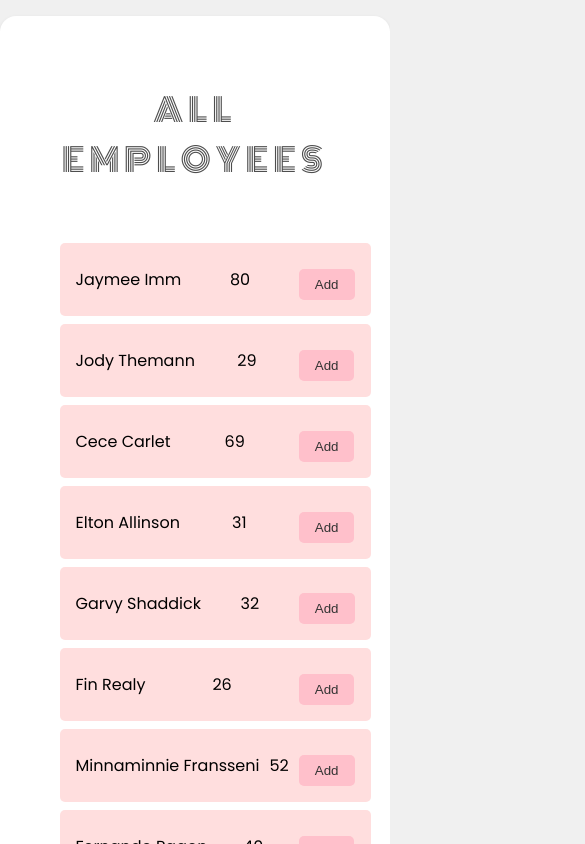
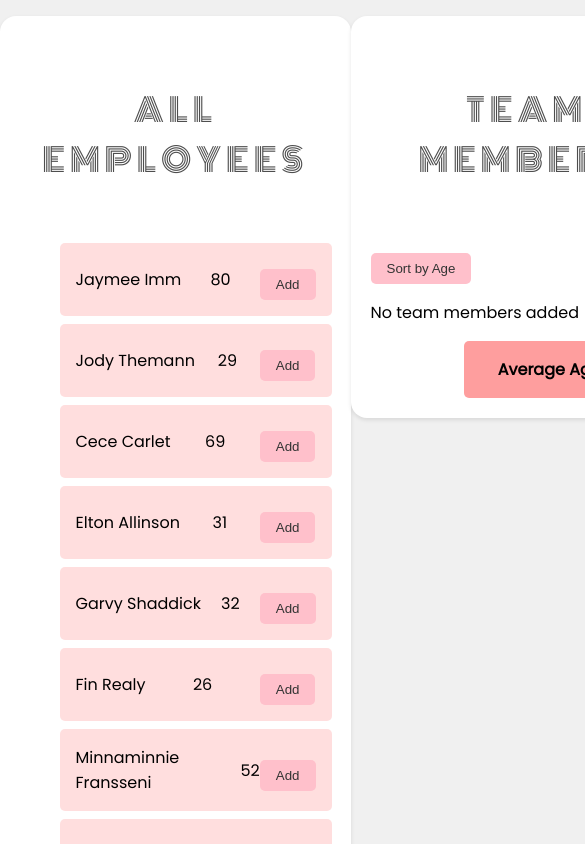
Before and after one commit to RuchikaKadam/react_employeeCart_day13ew, a React (Create React App) app: page / in a window 390 px wide. Shown: the top 844 px of the page, 585 px wide, since content can reach past the window. Built offline with nearby package versions, Linux system fonts and the light colour scheme.

Commit message:
ui responsiveness

```diff
--- a/src/App.css
+++ b/src/App.css
@@ -8,7 +8,7 @@ body {
 }
 
 .team_cont, .emp_cont {
-  width: 48dvw;
+  width: 40dvw;
   height:fit-content;
   margin: 5dvb;
   padding: 1dvw 5dvw;
@@ -75,7 +75,7 @@ button:hover {
 
 @media only screen and (max-width: 768px) {
   .team_cont, .emp_cont {
-    min-width: 90dvw;
+    min-width: 80dvw;
     margin:  1rem auto;
   }
 
--- a/src/App.js
+++ b/src/App.js
@@ -26,7 +26,7 @@ const App = () => {
 
   return (
     <ProductsContext.Provider value={{ team, employees, addToTeam, removeFromTeam, calculateAverageAge }}>
-      <div style={{ display: 'flex', justifyContent: 'space-between', flexWrap:'wrap'}}>
+      <div style={{ display: 'flex', justifyContent: 'space-between'}}>
         <Employees />
         <Team />
       </div>
```
